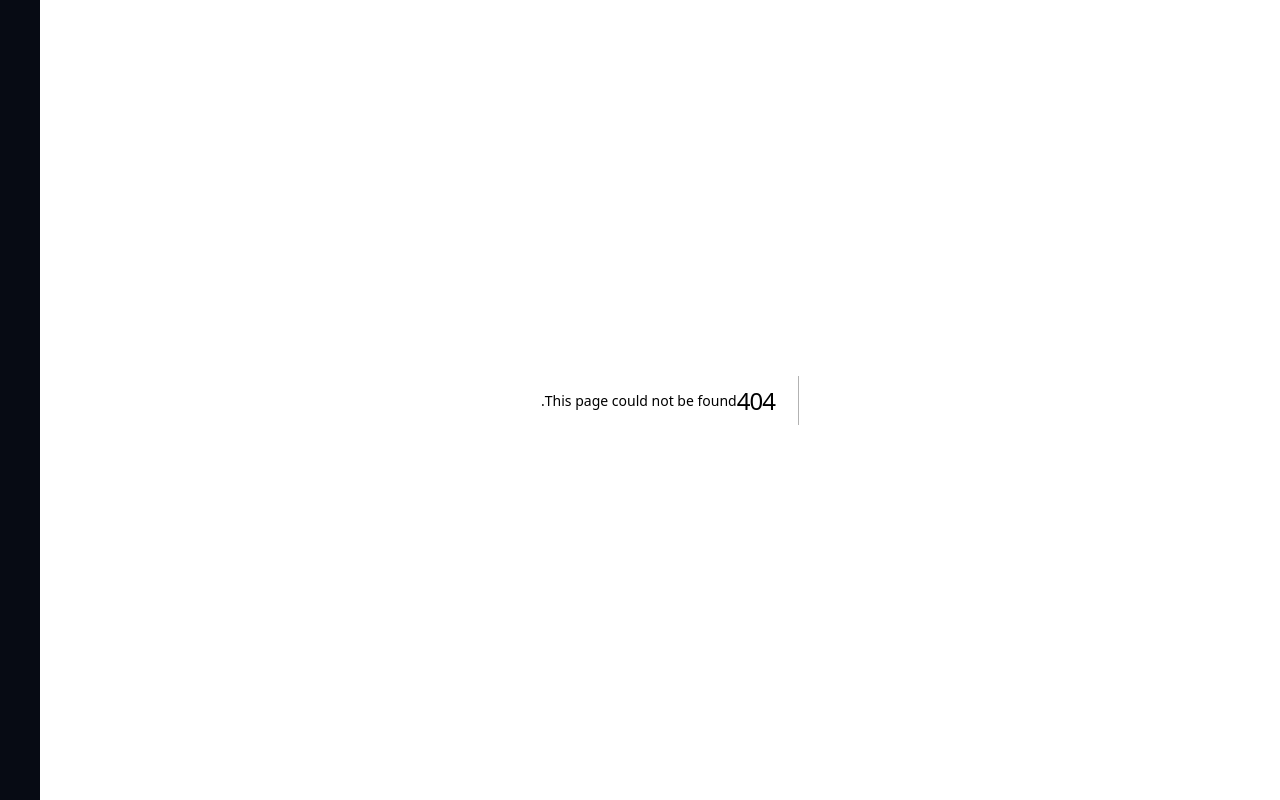
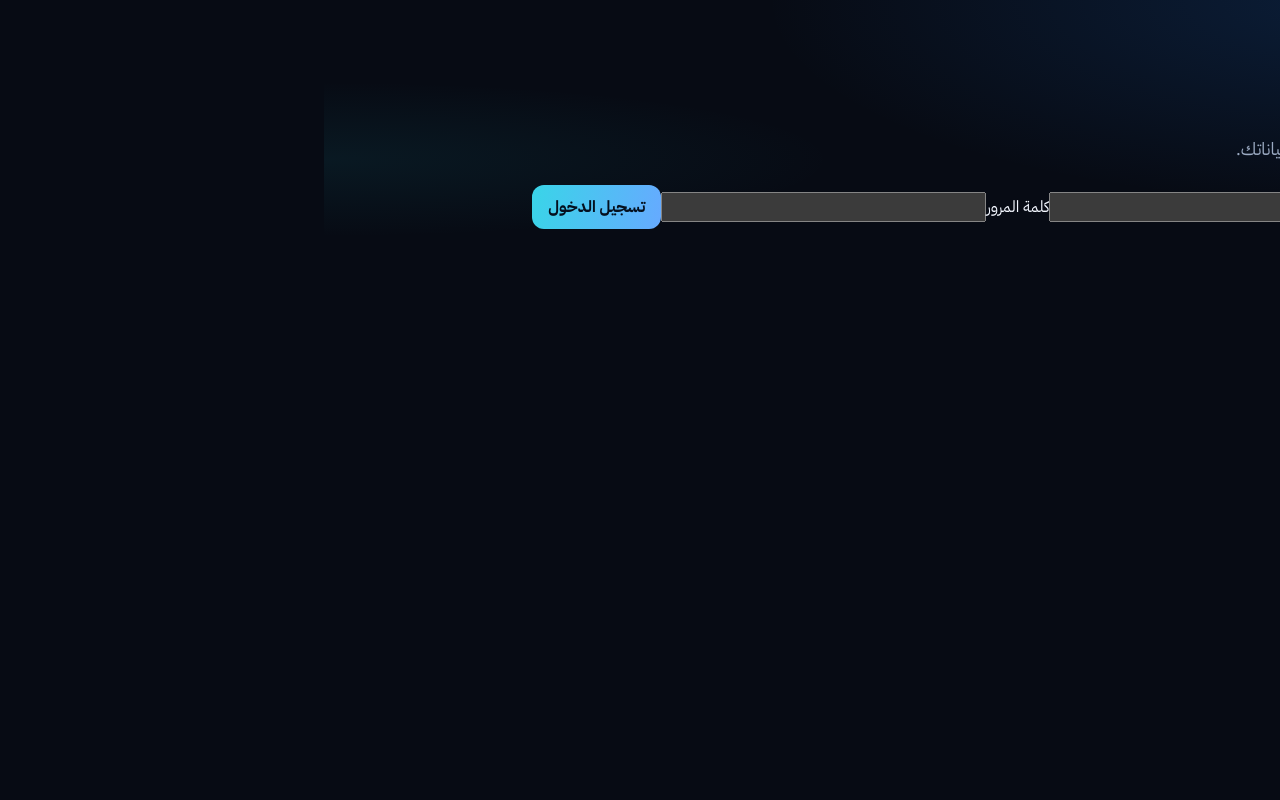
Before and after one commit to mmhfy20-droid/AL-RABUOI-PHARMACY-, a Next.js app: page /login in a window 1280 px wide. Before the commit this address had no page. Built offline with nearby package versions, Linux system fonts and the light colour scheme.

Commit message:
Add Arabic customer login page

```diff
--- /dev/null
+++ b/src/app/login/page.tsx
@@ -0,0 +1,12 @@
+import Link from "next/link";
+import LoginForm from "./login-form";
+
+export default function LoginPage() {
+  return <main className="container section auth-shell">
+    <Link className="button" href="/">العودة للرئيسية</Link>
+    <h1 style={{fontSize:"2rem"}}>تسجيل الدخول</h1>
+    <p className="lead">ادخل إلى حسابك لمتابعة طلباتك وإدارة بياناتك.</p>
+    <LoginForm />
+    <p className="muted">ليس لديك حساب؟ <Link href="/register">إنشاء حساب جديد</Link></p>
+  </main>;
+}
```
